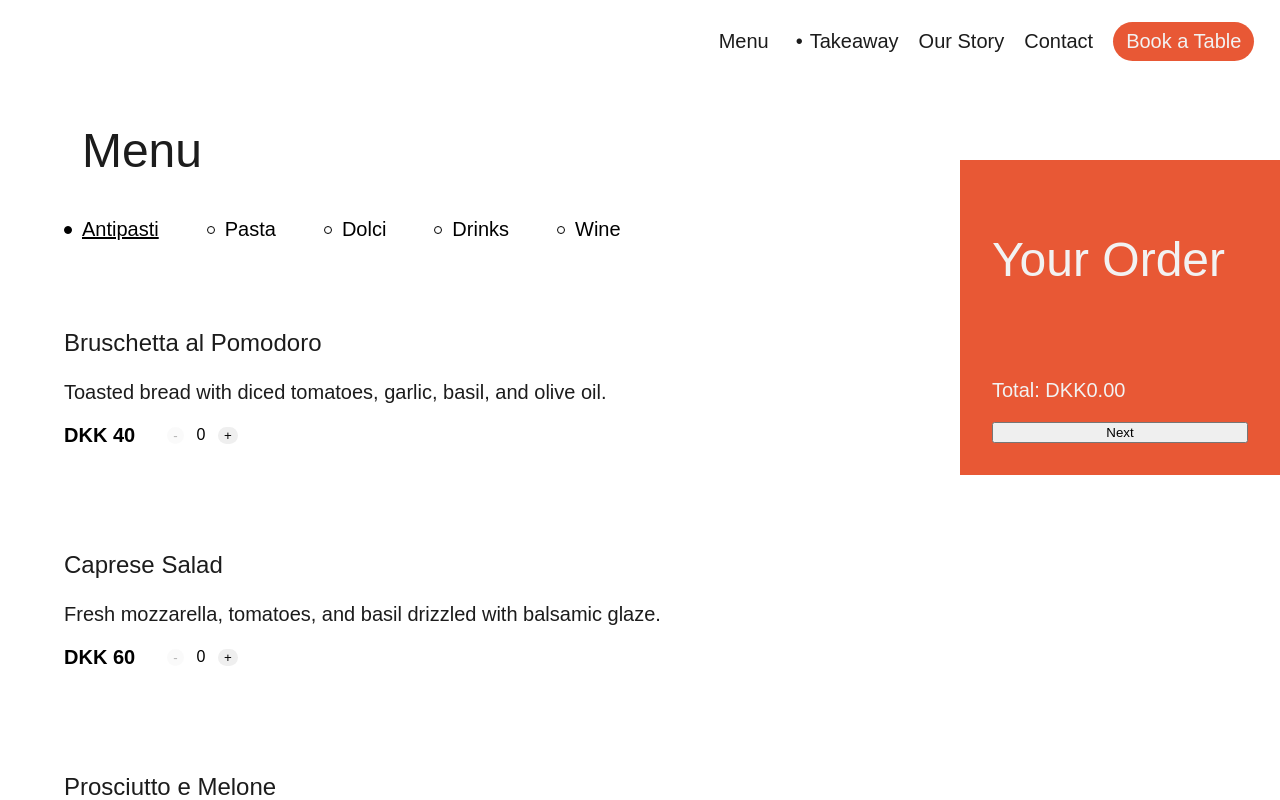
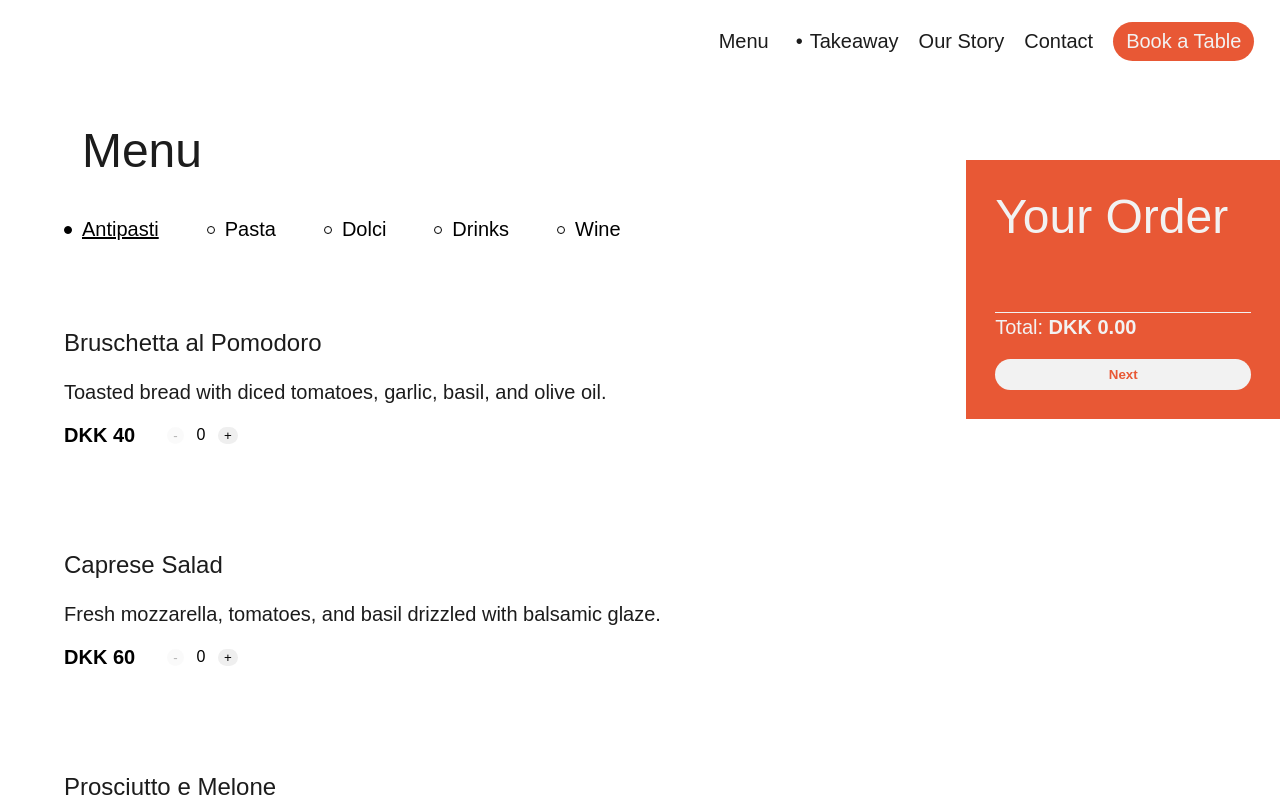
Before and after one commit to ozolinala/capanna74, a Next.js app: page /takeaway in a window 1280 px wide. Shown: the top 800 px of the page. Built offline with nearby package versions, Linux system fonts and the light colour scheme.

Commit message:
small changes to button

```diff
--- a/src/components/TakeawayCart.js
+++ b/src/components/TakeawayCart.js
@@ -3,7 +3,9 @@ import styles from "../styles/TakeawayMenu.module.css";
 
 const TakeawayCart = ({ cartItems, orderProcess, setOrderProcess }) => {
   const calculateTotal = () => {
-    return cartItems.reduce((total, item) => total + item.price * item.quantity, 0).toFixed(2);
+    return cartItems
+      .reduce((total, item) => total + item.price * item.quantity, 0)
+      .toFixed(2);
   };
 
   return (
@@ -19,11 +21,14 @@ const TakeawayCart = ({ cartItems, orderProcess, setOrderProcess }) => {
           </li>
         ))}
       </ul>
-      <p>Total: DKK{calculateTotal()}</p>
+      <p className={styles.total}>
+        Total: <b>DKK {calculateTotal()}</b>
+      </p>
       {orderProcess ? (
-        <button>Order</button>
+        <button className={styles.orderButton}>Order</button>
       ) : (
         <button
+          className={styles.orderButton}
           onClick={() => {
             setOrderProcess(true);
           }}
--- a/src/styles/TakeawayMenu.module.css
+++ b/src/styles/TakeawayMenu.module.css
@@ -60,7 +60,7 @@
   flex-direction: column;
   background-color: var(--accent-color);
   width: 16rem;
-  padding: 2rem;
+  padding: 1.8rem;
   color: var(--off-white);
   position: fixed;
   right: 0;
@@ -75,6 +75,8 @@
 .cartContainer h2 {
   color: var(--off-white);
   padding: 0;
+  margin-top: 0;
+  margin-bottom: 1rem;
 }
 
 .cartContainer p {
@@ -135,3 +137,17 @@
   display: flex;
   justify-content: space-between;
 }
+
+.total {
+  border-top: 1px solid var(--off-white);
+  padding-top: 0.2rem;
+}
+
+.orderButton {
+  padding: 0.5rem;
+  background-color: var(--off-white);
+  border: 0;
+  border-radius: 50px;
+  color: var(--accent-color);
+  font-weight: 600;
+}
```
